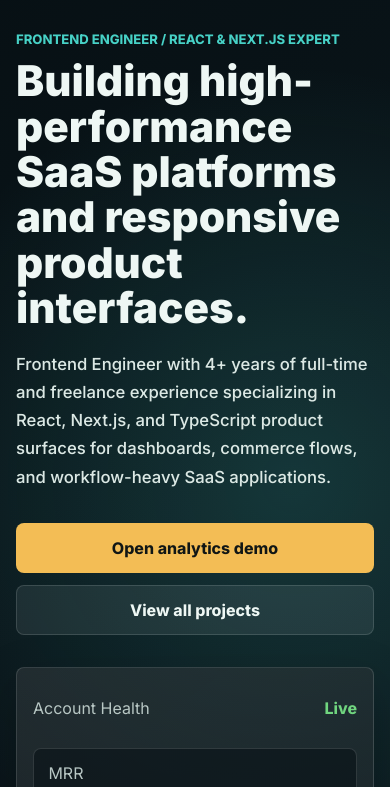
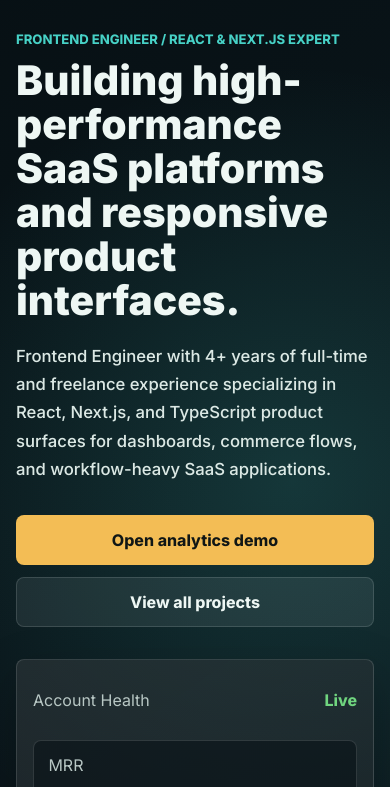
Before and after one commit to adilahmetsargin/adil-ahmet-sargin-portfolio, a website built with Vite: page saas/index.html in a window 390 px wide. Shown: the part 57-844 px from the top of the page. Built offline with nearby package versions, Linux system fonts and the light colour scheme.

Commit message:
Normalize hero typography scale

```diff
--- a/src/styles.css
+++ b/src/styles.css
@@ -135,17 +135,17 @@ p {
 }
 
 h1 {
-  max-width: 13.5ch;
+  max-width: 20ch;
   margin-bottom: 1.2rem;
-  font-size: 5.35rem;
-  line-height: 1;
+  font-size: 3.65rem;
+  line-height: 1.08;
   letter-spacing: 0;
   font-weight: 850;
 }
 
 h2 {
   margin-bottom: 0;
-  font-size: 3.45rem;
+  font-size: 2.85rem;
   line-height: 1.06;
   letter-spacing: 0;
   font-weight: 850;
@@ -1169,7 +1169,7 @@ h3 {
 
 .landing-hero h1 {
   max-width: 20ch;
-  font-size: 3.6rem;
+  font-size: 3.65rem;
   line-height: 1.08;
 }
 
@@ -1290,9 +1290,9 @@ h3 {
 
   h1,
   .landing-hero h1 {
-    max-width: 18ch;
-    font-size: 3.25rem;
-    line-height: 1.07;
+    max-width: 20ch;
+    font-size: 3.1rem;
+    line-height: 1.08;
   }
 
   h2 {
@@ -1366,14 +1366,14 @@ h3 {
   }
 
   h1 {
-    max-width: 12ch;
-    font-size: 3rem;
-    line-height: 1.05;
+    max-width: 14ch;
+    font-size: 2.55rem;
+    line-height: 1.08;
   }
 
   .landing-hero h1 {
-    max-width: 13ch;
-    font-size: 2.65rem;
+    max-width: 14ch;
+    font-size: 2.55rem;
   }
 
   h2 {
```
